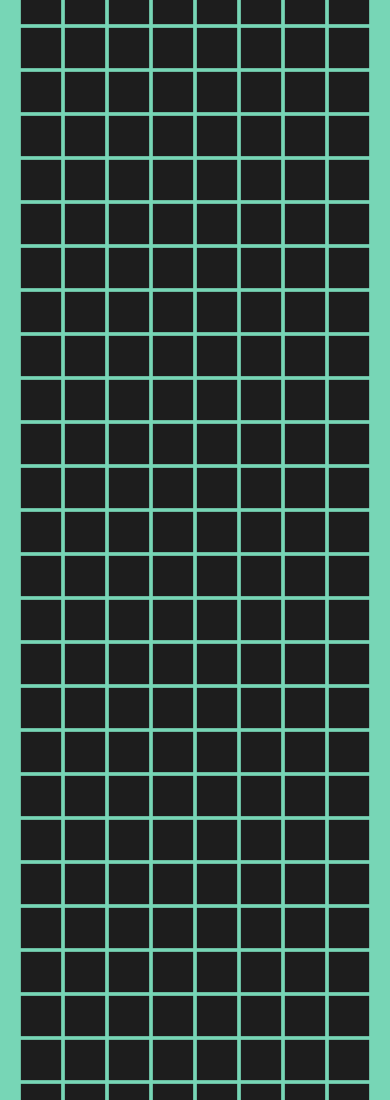
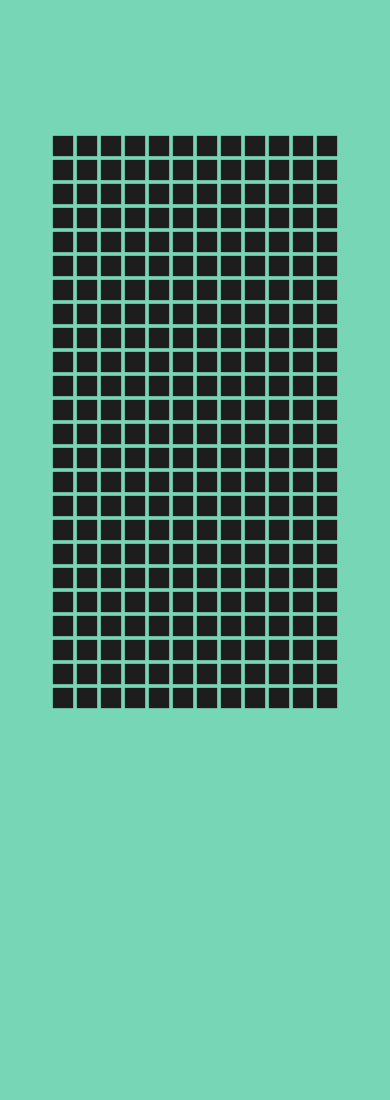
Before and after one commit to Lili-126/JS-mini-games, a plain HTML site: page index.html in a window 390 px wide. Shown: the top 1100 px of the page. After the commit the page ends 844 px from the top, so only its background shows below. Drawn offline with Linux system fonts and the light colour scheme.

Commit message:
feat: added adaptive version

```diff
--- a/style.css
+++ b/style.css
@@ -32,3 +32,25 @@
   .square:hover {
     transition-duration: 0s;
   }
+
+  @media screen and (max-width: 920px) {
+    .container {
+        max-width: 705px;
+    }
+
+    .square {
+        width: 35px;
+        height: 35px;
+    }
+  }
+
+  @media screen and (max-width: 590px) {
+    .container {
+        max-width: 305px;
+    }
+
+    .square {
+        width: 20px;
+        height: 20px;
+    }
+  }
```
